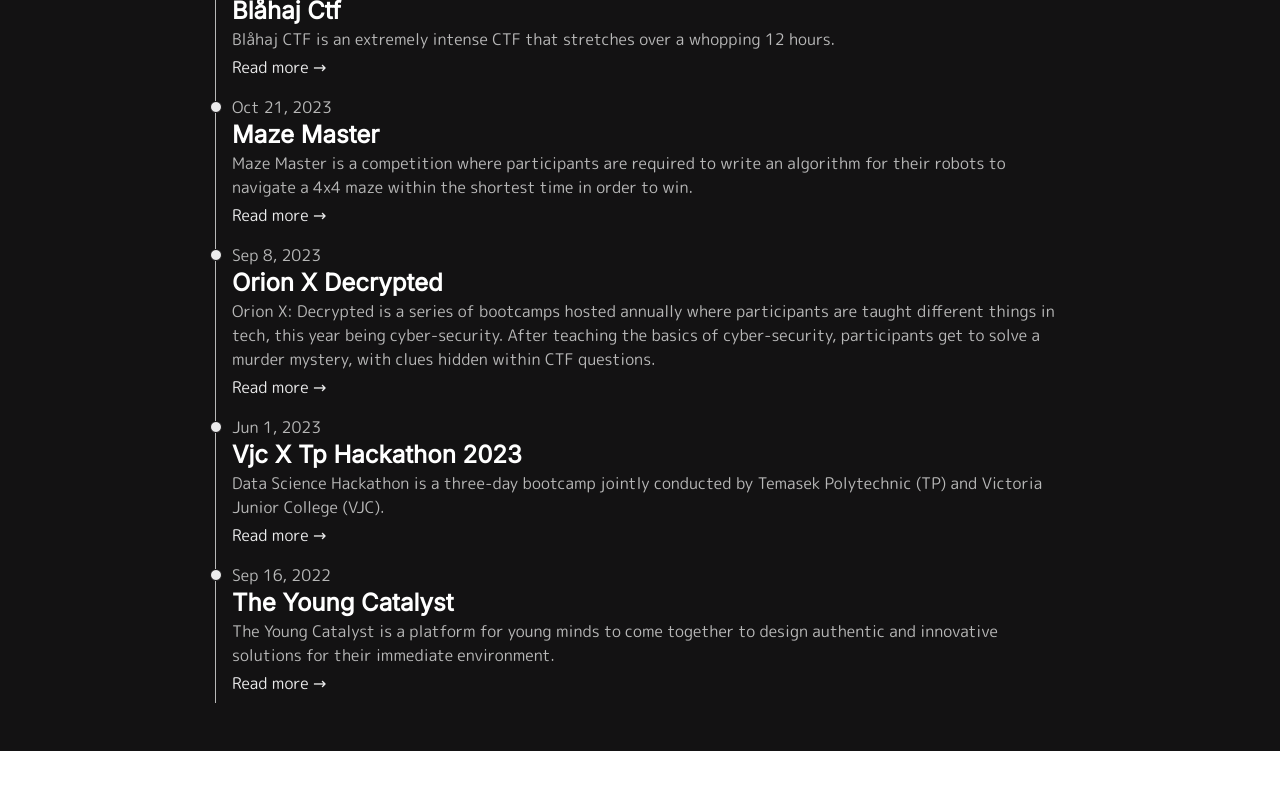
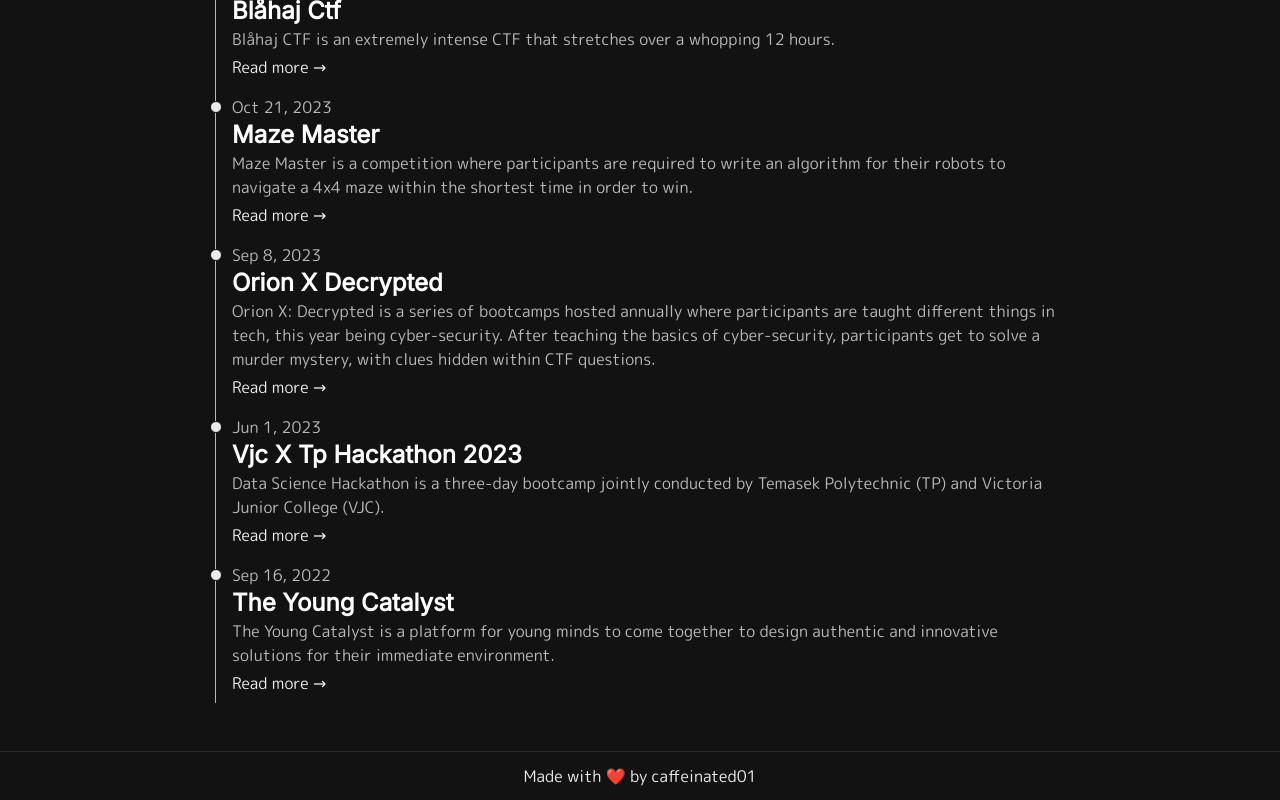
Before and after one commit to caffeinated01/portfolio, a React (Vite) app: page / in a window 1280 px wide. Shown: the part 2673-3473 px from the top of the page. Before the commit the page ends 3424 px from the top, so only its background shows below. Built offline with nearby package versions, Linux system fonts and the light colour scheme.

Commit message:
add footer

```diff
--- a/src/App.jsx
+++ b/src/App.jsx
@@ -8,6 +8,7 @@ import { useEffect, useState } from "react";
 import { Routes, Route, useLocation } from "react-router-dom";
 import Post from "./Components/blog/Post";
 import Blog from "./views/Blog";
+import Footer from "./Components/ui/Footer";
 
 function App() {
   const [darkMode, setDarkMode] = useState(true);
@@ -43,6 +44,7 @@ function App() {
               <Route path="*" element={<NoMatch />} />
             </Routes>
           </AnimatePresence>
+          <Footer />
         </div>
       </div>
     </>
--- /dev/null
+++ b/src/Components/ui/Footer.jsx
@@ -0,0 +1,9 @@
+function Footer() {
+  return (
+    <div className="flex justify-center items-center text-center py-3 px-5 mt-auto border-t-[1px] border-[#ffffff1a]">
+      <h1>Made with ❤️ by caffeinated01</h1>
+    </div>
+  );
+}
+
+export default Footer;
```
